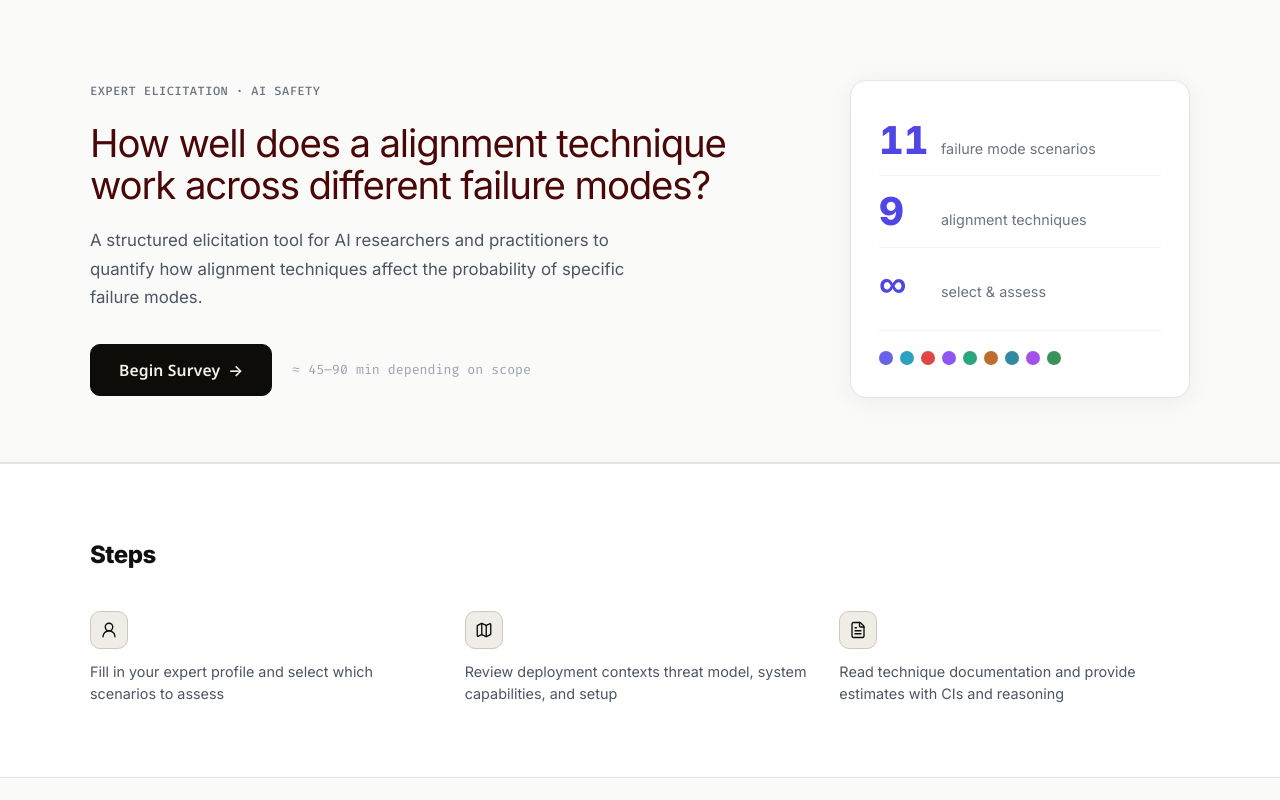
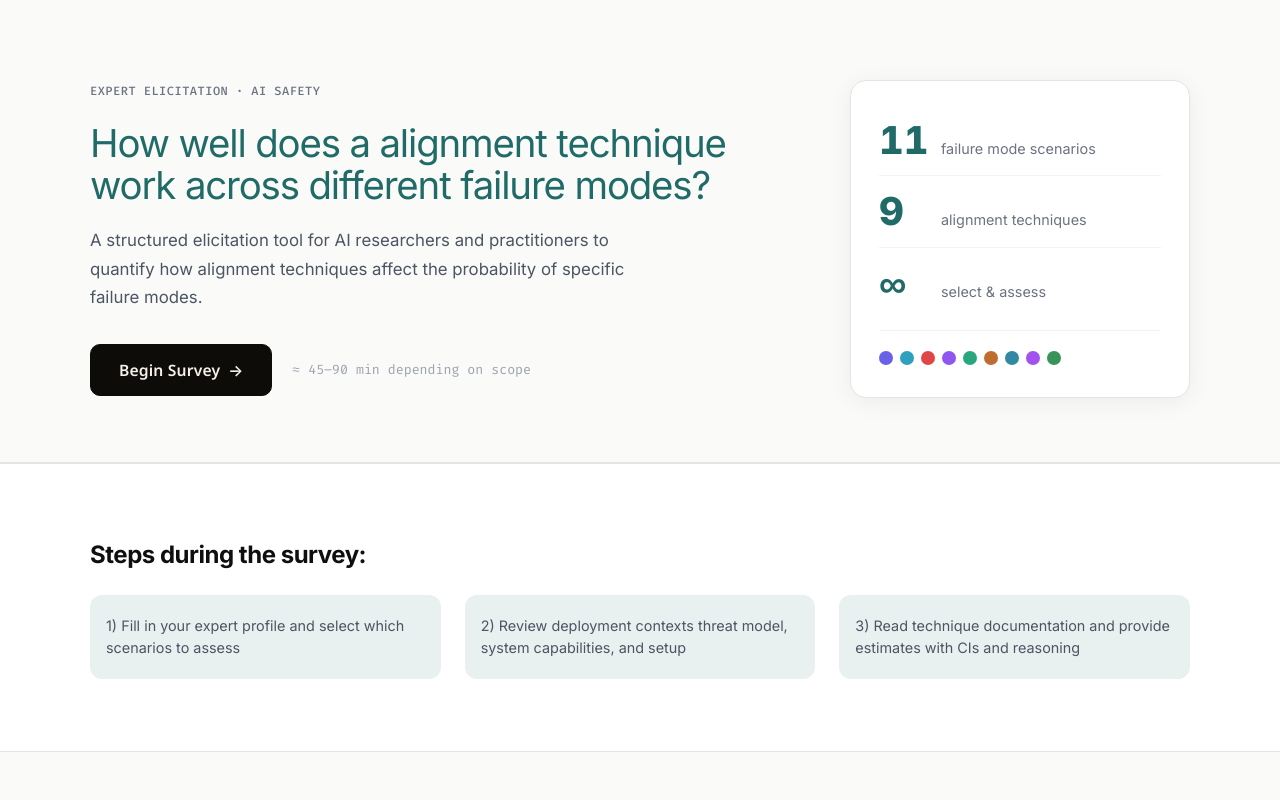
Before and after one commit to Yunika-Bajracharya/Alignment_Failure_Risk_Elicitation, a React (Vite) app in the folder elicitation-app/: page / in a window 1280 px wide. Shown: the top 800 px of the page. Built offline with nearby package versions, Linux system fonts and the light colour scheme.

Commit message:
Update design

```diff
--- a/elicitation-app/src/components/AssessmentForm.jsx
+++ b/elicitation-app/src/components/AssessmentForm.jsx
@@ -36,8 +36,10 @@ export default function AssessmentForm({
     const ub = parseFloat(formData.upperBound);
     if (formData.pointEstimate === '' || isNaN(pe)) e.pointEstimate = 'Point estimate is required';
     else if (pe < -100 || pe > 100) e.pointEstimate = 'Must be between -100 and 100';
+    if (formData.lowerBound === '' || isNaN(lb)) e.lowerBound = 'Lower bound is required';
+    if (formData.upperBound === '' || isNaN(ub)) e.upperBound = 'Upper bound is required';
     if (formData.lowerBound !== '' && !isNaN(lb) && formData.pointEstimate !== '' && lb > pe)
-      e.lowerBound = 'Lower bound must be ≤ point estimate';
+          e.lowerBound = 'Lower bound must be ≤ point estimate';
     if (formData.upperBound !== '' && !isNaN(ub) && formData.pointEstimate !== '' && ub < pe)
       e.upperBound = 'Upper bound must be ≥ point estimate';
     if (!formData.confidence) e.confidence = 'Please select a confidence level';
@@ -62,11 +64,6 @@ export default function AssessmentForm({
   return (
     <div className="assessment-form-card">
       <div className="af-header" style={{ '--fm-color': failureMode.color, '--tech-color': technique.color }}>
-        <div className="af-header-pills">
-          <span className="af-pill fm-pill"><FMIcon size={13} strokeWidth={2} /> {failureMode.name}</span>
-          <span className="af-pill-sep">×</span>
-          <span className="af-pill tech-pill"><TechIcon size={13} strokeWidth={2} /> {technique.shortName}</span>
-        </div>
         <h3 className="af-header-question">
           How much does <em>{technique.shortName}</em> reduce the risk of <em>{failureMode.name}</em>?
         </h3>
@@ -102,20 +99,8 @@ export default function AssessmentForm({
         )}
       </div>
 
-      {/* N/A Toggle */}
-      <div className="na-toggle-row">
-        <label className={`na-toggle-label ${formData.notApplicable ? 'na-active' : ''}`}>
-          <input
-            type="checkbox"
-            checked={formData.notApplicable}
-            onChange={(e) => update('notApplicable', e.target.checked)}
-          />
-          <span className="checkbox-custom" />
-          <strong>Not applicable</strong> — this technique does not meaningfully interact with this failure mode
-        </label>
-      </div>
 
-      {!formData.notApplicable && (
+      {(
         <>
           {/* Point Estimate */}
           <div className={`form-group ${errors.pointEstimate ? 'has-error' : ''}`}>
@@ -170,9 +155,9 @@ export default function AssessmentForm({
           </div>
 
           {/* Confidence Interval */}
-          <div className="form-group">
+          <div className={`form-group ${(errors.lowerBound || errors.upperBound) ? 'has-error' : ''}`}>
             <label className="form-label">
-              Confidence Interval <span className="optional">(optional but recommended)</span>
+              Confidence Interval<span className="required">*</span>
             </label>
             <p className="form-hint">Your 80–90% credible interval: the range you believe contains the true value with ~80–90% probability.</p>
             <div className="ci-row">
--- a/elicitation-app/src/components/DeploymentScenario.jsx
+++ b/elicitation-app/src/components/DeploymentScenario.jsx
@@ -1,6 +1,6 @@
-import React, { useState } from 'react';
-import { Cpu, Target, ChevronDown, ChevronUp } from 'lucide-react';
-import { getFMIcon } from './Icons';
+import React, { useState } from "react";
+import { Cpu, Target, ChevronDown, ChevronUp } from "lucide-react";
+import { getFMIcon } from "./Icons";
 
 export default function DeploymentScenario({ selectedFMs, onNext, onBack }) {
   const [expanded, setExpanded] = useState({});
@@ -13,8 +13,9 @@ export default function DeploymentScenario({ selectedFMs, onNext, onBack }) {
         <div className="page-step-badge">Step 2b of 3 — Scenario Review</div>
         <h1>Your Deployment Scenarios</h1>
         <p className="page-subtitle">
-          Review the exact deployment contexts before you begin estimating. Each assessment
-          is anchored to one of these scenarios — understanding the threat model matters.
+          Review the exact deployment contexts before you begin estimating. Each
+          assessment is anchored to one of these scenarios — understanding the
+          threat model matters.
         </p>
       </div>
 
@@ -23,12 +24,15 @@ export default function DeploymentScenario({ selectedFMs, onNext, onBack }) {
           <div
             key={fm.id}
             className="deploy-scenario-card"
-            style={{ '--cat-color': fm.color }}
+            style={{ "--cat-color": fm.color }}
           >
             {/* Card header */}
             <div className="dsc-header">
               <div className="dsc-fm-pill">
-                {(() => { const FMIcon = getFMIcon(fm.id); return <FMIcon size={15} strokeWidth={1.5} />; })()}
+                {(() => {
+                  const FMIcon = getFMIcon(fm.id);
+                  return <FMIcon size={15} strokeWidth={1.5} />;
+                })()}
                 <span className="dsc-fm-name">{fm.name}</span>
                 <span className="dsc-fm-scenario">{fm.scenarioLabel}</span>
               </div>
@@ -39,30 +43,34 @@ export default function DeploymentScenario({ selectedFMs, onNext, onBack }) {
               {fm.deploymentScenario.name}
             </div>
 
-            {/* Always visible: description */}
-            <div className="dsc-description">{fm.deploymentScenario.description}</div>
+            <div className="dsc-description">
+              {fm.deploymentScenario.description}
+            </div>
 
-            {/* Expandable: system capability + threat model */}
-            <button
-              className="dsc-expand-btn"
-              onClick={() => toggle(fm.id)}
-              aria-expanded={!!expanded[fm.id]}
-            >
-              {expanded[fm.id] ? <><ChevronUp size={14} /> Hide details</> : <><ChevronDown size={14} /> Show system capability &amp; threat model</>}
-            </button>
-
-            {expanded[fm.id] && (
-              <div className="dsc-expanded">
-                <div className="dsc-section">
-                  <h5><Cpu size={13} style={{ verticalAlign: 'middle', marginRight: 5 }} />System Capability (SFT Baseline)</h5>
-                  <p style={{ whiteSpace: 'pre-line' }}>{fm.deploymentScenario.systemCapability}</p>
-                </div>
-                <div className="dsc-section">
-                  <h5><Target size={13} style={{ verticalAlign: 'middle', marginRight: 5 }} />Threat Model</h5>
-                  <p style={{ whiteSpace: 'pre-line' }}>{fm.threatModel}</p>
-                </div>
+            <div className="dsc-expanded">
+              <div className="dsc-section">
+                <h5>
+                  <Cpu
+                    size={13}
+                    style={{ verticalAlign: "middle", marginRight: 5 }}
+                  />
+                  System Capability (SFT Baseline)
+                </h5>
+                <p style={{ whiteSpace: "pre-line" }}>
+                  {fm.deploymentScenario.systemCapability}
+                </p>
               </div>
-            )}
+              <div className="dsc-section">
+                <h5>
+                  <Target
+                    size={13}
+                    style={{ verticalAlign: "middle", marginRight: 5 }}
+                  />
+                  Threat Model
+                </h5>
+                <p style={{ whiteSpace: "pre-line" }}>{fm.threatModel}</p>
+              </div>
+            </div>
           </div>
         ))}
       </div>
--- a/elicitation-app/src/components/ExpertProfile.jsx
+++ b/elicitation-app/src/components/ExpertProfile.jsx
@@ -36,6 +36,8 @@ export default function ExpertProfile({ expert, setExpert, onNext }) {
   const validate = () => {
     const e = {};
     if (!expert.name.trim()) e.name = 'Name is required';
+    if (!expert.email.trim()) e.email = 'Email is required';
+    if (!expert.affiliation.trim()) e.affiliation = 'Affiliation is required';
     if (!expert.role) e.role = 'Please select your role';
     if (!expert.yearsExperience) e.yearsExperience = 'Please select your years of experience';
     if (expert.expertiseAreas.length === 0) e.expertiseAreas = 'Please select at least one expertise area';
@@ -96,11 +98,11 @@ export default function ExpertProfile({ expert, setExpert, onNext }) {
               {errors.name && <span className="form-error">{errors.name}</span>}
             </div>
             <div className="form-group">
-              <label htmlFor="email">Email Address <span className="optional">(optional)</span></label>
+              <label htmlFor="email">Email Address<span className="required">*</span></label>
               <input
                 id="email"
                 type="email"
-                className="form-input"
+                className={`form-input ${errors.email ? 'error' : ''}`}
                 placeholder="jane@institution.edu"
                 value={expert.email}
                 onChange={handleChange('email')}
@@ -109,11 +111,11 @@ export default function ExpertProfile({ expert, setExpert, onNext }) {
           </div>
           <div className="form-row">
             <div className="form-group">
-              <label htmlFor="affiliation">Affiliation / Organization</label>
+              <label htmlFor="affiliation">Affiliation / Organization<span className="required">*</span></label>
               <input
                 id="affiliation"
                 type="text"
-                className="form-input"
+                className={`form-input ${errors.affiliation ? 'error' : ''}`}
                 placeholder="University, Lab, or Company"
                 value={expert.affiliation}
                 onChange={handleChange('affiliation')}
--- a/elicitation-app/src/components/Icons.jsx
+++ b/elicitation-app/src/components/Icons.jsx
@@ -8,7 +8,7 @@ import {
   Scale,
   EyeOff,
   Zap,
-  Brain,
+  Trophy,
   Scroll,
   Crosshair,
   MessagesSquare,
@@ -58,7 +58,7 @@ export const FM_ICONS = {
 
 /** Lucide icon component for each alignment technique id */
 export const TECH_ICONS = {
-  rlhf: Brain,
+  rlhf: Trophy,
   constitutional_ai: Scroll,
   adversarial_finetuning: Crosshair,
   ai_debate: MessagesSquare,
--- a/elicitation-app/src/components/LandingPage.jsx
+++ b/elicitation-app/src/components/LandingPage.jsx
@@ -80,16 +80,16 @@ export default function LandingPage({ onStart }) {
       {/* ── What you'll do ────────────────────── */}
       <section className="l2-section l2-steps-section">
         <div className="l2-container">
-          <h2 className="l2-section-heading">Steps</h2>
+          <h2 className="l2-section-heading">Steps during the survey:</h2>
           <div className="l2-steps-row">
             {[
-              { icon: UserRound, text: 'Fill in your expert profile and select which scenarios to assess' },
-              { icon: Map, text: 'Review deployment contexts  threat model, system capabilities, and setup' },
-              { icon: FileText, text: 'Read technique documentation and provide estimates with CIs and reasoning' },
+              { icon: UserRound, text: '1) Fill in your expert profile and select which scenarios to assess' },
+              { icon: Map, text: '2) Review deployment contexts  threat model, system capabilities, and setup' },
+              { icon: FileText, text: '3) Read technique documentation and provide estimates with CIs and reasoning' },
             ].map((s, i) => (
               <div key={i} className="l2-step">
-                <span className="l2-step-n"><s.icon size={18} strokeWidth={1.8} /></span>
-                <p className="l2-step-text">{s.text}</p>
+                {/* <span className="l2-step-n"><s.icon size={18} strokeWidth={1.8} /></span> */}
+                <span className="l2-step-text">{s.text}</span>
               </div>
             ))}
           </div>
--- a/elicitation-app/src/components/Navbar.jsx
+++ b/elicitation-app/src/components/Navbar.jsx
@@ -25,13 +25,6 @@ export default function Navbar({ step, expert, setStep, currentFM, currentTech,
     <nav className="navbar">
       <div className="navbar-inner">
         <div className="navbar-brand">
-          <div className="brand-icon">
-            <svg width="22" height="22" viewBox="0 0 22 22" fill="none" aria-hidden="true">
-              <rect width="22" height="22" rx="5" fill="#0e0c09"/>
-              <path d="M11 4L5 7v4.5c0 3.1 2.5 5.9 6 6.5 3.5-.6 6-3.4 6-6.5V7l-6-3z" fill="white" fillOpacity="0.15"/>
-              <path d="M8 11.2l2 2 4-4" stroke="white" strokeWidth="1.8" strokeLinecap="round" strokeLinejoin="round"/>
-            </svg>
-          </div>
           <span className="brand-text">AI Safety Elicitation</span>
         </div>
 
@@ -59,18 +52,18 @@ export default function Navbar({ step, expert, setStep, currentFM, currentTech,
           {expert?.name && (
             <>
               <span className="expert-avatar">{expert.name.charAt(0).toUpperCase()}</span>
-              <span className="expert-name">{expert.name}</span>
+              <span className="expert-name">{expert.name.split(" ")[0]}</span>
             </>
           )}
         </div>
       </div>
 
       {/* Progress bar for assessment step */}
-      {step === STEPS.ASSESSMENT && totalSteps > 0 && (
+      {/* {step === STEPS.ASSESSMENT && totalSteps > 0 && (
         <div className="navbar-progress-bar">
           <div className="progress-fill" style={{ width: `${progress}%` }} />
         </div>
-      )}
+      )} */}
     </nav>
   );
 }
--- a/elicitation-app/src/components/TechniqueInfoCard.jsx
+++ b/elicitation-app/src/components/TechniqueInfoCard.jsx
@@ -16,7 +16,6 @@ export default function TechniqueInfoCard({ technique, failureMode }) {
             {(() => { const TechIcon = getTechIcon(technique.id); return <TechIcon size={26} strokeWidth={1.5} />; })()}
           </div>
           <div>
-            <div className="tech-id-badge">{technique.id.toUpperCase()}</div>
             <h2 className="tech-name">{technique.name}</h2>
           </div>
         </div>
--- a/elicitation-app/src/components/ThankYou.jsx
+++ b/elicitation-app/src/components/ThankYou.jsx
@@ -129,7 +129,7 @@ export default function ThankYou({ expert, selectedFMs, alignmentTechniques, ass
         <div className="thankyou-icon">
           <CheckCircle2 size={36} strokeWidth={1.5} />
         </div>
-        <h1>Thank You, {expert.name}!</h1>
+        <h1>Thank You, {expert.name.split(" ")[0]}!</h1>
         <p className="thankyou-subtitle">
           Your expert estimates have been recorded and are ready to download. Your contribution
           helps build a rigorous evidence base for AI safety policy and research.
--- a/elicitation-app/src/index.css
+++ b/elicitation-app/src/index.css
@@ -4,21 +4,21 @@
 @import url('https://fonts.googleapis.com/css2?family=Noto+Sans:ital,wght@0,100..900;1,100..900&display=swap');
 
 :root {
-  --primary: #4f46e5;
-  --primary-dark: #3730a3;
-  --primary-light: #818cf8;
-  --secondary: #0d9488;
-  --accent: #dc4e0c;
-  --accent-warm: #d97706;
-  --success: #166534;
+  --primary: #206b68;
+  --primary-dark: #206b68;
+  --primary-light: #206b68;
+  --secondary: #206b68;
+  --accent: #206b68;
+  --accent-warm: #206b68;
+  --success: #206b68;
   --warning: #a16207;
   --danger: #b91c1c;
 
-  --bg: #f0ede6;
+  --bg: #ecefef;
   --surface: #ffffff;
-  --surface-raised: #faf8f4;
-  --border: #e0dbd4;
-  --border-strong: #cec8be;
+  --surface-raised: #f4faf7;
+  --border: #d4e0de;
+  --border-strong: #becec9;
 
   --text: #0e0c09;
   --text-primary: #0e0c09;
@@ -561,7 +561,8 @@ label { font-size: 0.87rem; font-weight: 600; color: var(--text); }
 .assessment-progress {
   background: var(--surface);
   border-bottom: 1px solid var(--border);
-  padding: 14px 28px;
+  border-radius: 0 0 var(--radius) var(--radius);
+  padding: 15px;
   position: sticky;
   top: var(--nav-height);
   z-index: 50;
@@ -577,7 +578,7 @@ label { font-size: 0.87rem; font-weight: 600; color: var(--text); }
 .progress-scenario-label { color: var(--text-muted); }
 .progress-tech-label { font-size: 0.83rem; }
 .progress-track {
-  height: 6px;
+  height: 3px;
   background: var(--border);
   border-radius: 3px;
   overflow: hidden;
@@ -586,12 +587,12 @@ label { font-size: 0.87rem; font-weight: 600; color: var(--text); }
 .progress-fill {
   height: 100%;
   background: var(--primary);
-  transition: width 0.5s cubic-bezier(0.4,0,0.2,1);
+  transition: width 0.5s cubic-bezier(0.4,0,0.2,1), opacity 0.2s ease;
   border-radius: 3px;
 }
 .progress-sub-track { display: flex; gap: 4px; flex-wrap: wrap; }
 .progress-sub-dot {
-  width: 10px; height: 10px;
+  width: 8px; height: 8px;
   border-radius: 50%;
   background: var(--border);
   border: 2px solid var(--border-strong);
@@ -609,8 +610,8 @@ label { font-size: 0.87rem; font-weight: 600; color: var(--text); }
   min-height: 0;
 }
 .assessment-left {
-  background: var(--surface);
-  border-right: 1px solid var(--border);
+  /* background: var(--surface); */
+  /* border-right: 1px solid var(--border); */
   padding: 28px;
   overflow-y: auto;
   height: calc(100vh - var(--nav-height) - 90px);
@@ -619,6 +620,7 @@ label { font-size: 0.87rem; font-weight: 600; color: var(--text); }
 }
 .assessment-right {
   padding: 28px;
+  padding-top: 35px;
   overflow-y: auto;
 }
 
@@ -654,8 +656,8 @@ label { font-size: 0.87rem; font-weight: 600; color: var(--text); }
 .tech-icon-wrap {
   width: 42px; height: 42px;
   border-radius: 10px;
-  background: color-mix(in srgb, var(--tech-color) 10%, var(--surface-raised));
-  border: 1px solid color-mix(in srgb, var(--tech-color) 20%, var(--border));
+  /* background: color-mix(in srgb, var(--tech-color) 10%, var(--surface-raised)); */
+  /* border: 1px solid color-mix(in srgb, var(--tech-color) 20%, var(--border)); */
   display: flex; align-items: center; justify-content: center;
   flex-shrink: 0;
   color: var(--tech-color);
@@ -718,7 +720,7 @@ label { font-size: 0.87rem; font-weight: 600; color: var(--text); }
 .pathway-icon { flex-shrink: 0; color: var(--accent-warm); margin-top: 2px; }
 
 .limitations-box {
-  background: #fdf8f2;
+  background: var(--surface-raised);
   border: 1px solid var(--border-strong);
   border-left: 3px solid var(--accent-warm);
   border-radius: var(--radius-sm);
@@ -766,7 +768,7 @@ label { font-size: 0.87rem; font-weight: 600; color: var(--text); }
 }
 
 .af-header {
-  background: var(--text);
+  background: #1c2b25;
   padding: 22px 28px;
   color: var(--surface);
   position: relative;
@@ -779,12 +781,12 @@ label { font-size: 0.87rem; font-weight: 600; color: var(--text); }
   font-weight: 700;
   display: flex; align-items: center; gap: 5px;
 }
-.fm-pill { background: color-mix(in srgb, var(--fm-color) 25%, rgba(255,255,255,0.08)); color: color-mix(in srgb, var(--fm-color) 80%, #fffef0); border: 1px solid color-mix(in srgb, var(--fm-color) 40%, transparent); }
-.tech-pill { background: color-mix(in srgb, var(--tech-color) 25%, rgba(255,255,255,0.08)); color: color-mix(in srgb, var(--tech-color) 80%, #fffef0); border: 1px solid color-mix(in srgb, var(--tech-color) 40%, transparent); }
+.fm-pill {color: color-mix(in srgb, var(--fm-color) 80%, #fffef0);}
+.tech-pill {color: color-mix(in srgb, var(--tech-color) 80%, #fffef0);}
 .af-pill-sep { color: rgba(255,255,255,0.25); font-size: 0.9rem; }
-.af-header-question { font-size: 1rem; font-weight: 700; color: rgba(255,255,255,0.95); margin-bottom: 8px; line-height: 1.45; letter-spacing: -0.01em; }
-.af-header-question em { color: #c4b5fd; font-style: normal; }
-.af-header-desc { font-size: 0.82rem; color: rgba(255,255,255,0.5); line-height: 1.5; }
+.af-header-question { font-size: 1.2rem; font-weight: 700; color: rgba(255,255,255,0.95); margin: 20px 0; line-height: 1.45; letter-spacing: -0.01em; }
+.af-header-question em {padding:3px; color:#80ebce; font-style: normal; }
+.af-header-desc { font-size: 0.9rem; color: rgba(255, 255, 255, 0.769); line-height: 1.5; margin: 15px 0; }
 .help-toggle { background: rgba(255,255,255,0.08); border: 1px solid rgba(255,255,255,0.15); color: rgba(255,255,255,0.6); font-size: 0.76rem; padding: 5px 12px; border-radius: 6px; cursor: pointer; margin-top: 12px; }
 .help-toggle:hover { background: rgba(255,255,255,0.14); color: rgba(255,255,255,0.9); }
 .help-box {
@@ -793,8 +795,8 @@ label { font-size: 0.87rem; font-weight: 600; color: var(--text); }
   border: 1px solid rgba(255,255,255,0.1);
   border-radius: var(--radius-sm);
   padding: 14px 16px;
-  font-size: 0.82rem;
-  color: rgba(255,255,255,0.65);
+  font-size: 0.9rem;
+  color: rgba(255, 255, 255, 0.77);
   line-height: 1.65;
 }
 .help-box p { margin-bottom: 8px; }
@@ -1197,7 +1199,7 @@ label { font-size: 0.87rem; font-weight: 600; color: var(--text); }
   font-weight: 400;
   line-height: 1.1;
   letter-spacing: -0.03em;
-  color: #4a0707;
+  color: #206b68;
   margin-bottom: 20px;
 }
 .l2-title-highlight {
@@ -1252,7 +1254,7 @@ label { font-size: 0.87rem; font-weight: 600; color: var(--text); }
 .l2-scope-num {
   font-size: 2.4rem;
   font-weight: 800;
-  color: #4f46e5;
+  color: #206b68;
   line-height: 1;
   min-width: 50px;
   font-variant-numeric: tabular-nums;
@@ -1296,10 +1298,9 @@ label { font-size: 0.87rem; font-weight: 600; color: var(--text); }
 }
 .l2-section-heading {
   font-size: 1.5rem;
-  font-weight: 800;
   letter-spacing: -0.02em;
   color: #0f0f0f;
-  margin-bottom: 36px;
+  margin-bottom: 20px;
 }
 
 /* Steps section */
@@ -1317,6 +1318,9 @@ label { font-size: 0.87rem; font-weight: 600; color: var(--text); }
   display: flex;
   flex-direction: column;
   gap: 12px;
+  border-radius: 12px;
+  padding: 20px 16px;
+  background: color-mix(in srgb, var(--primary) 10%, white);
 }
 .l2-step-n {
   display: inline-flex;
@@ -1325,9 +1329,8 @@ label { font-size: 0.87rem; font-weight: 600; color: var(--text); }
   width: 38px;
   height: 38px;
   border-radius: 10px;
-  background: var(--bg);
-  border: 1.5px solid var(--border-strong);
-  color: var(--text);
+  /* border: 1px solid var(--primary);
+  color: var(--primary); */
   flex-shrink: 0;
 }
 .l2-step-text {
```
